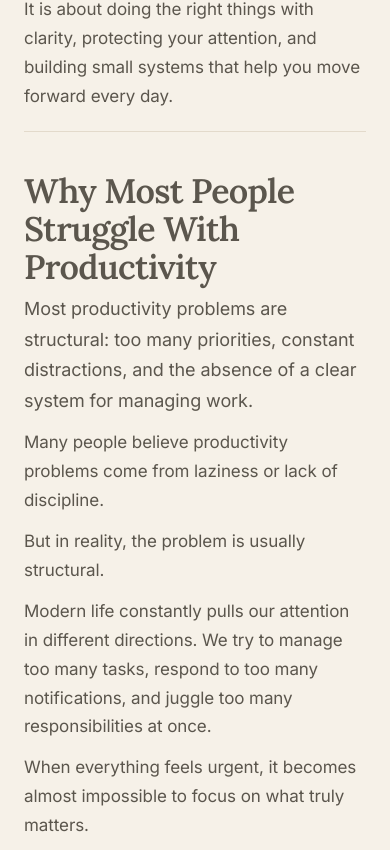
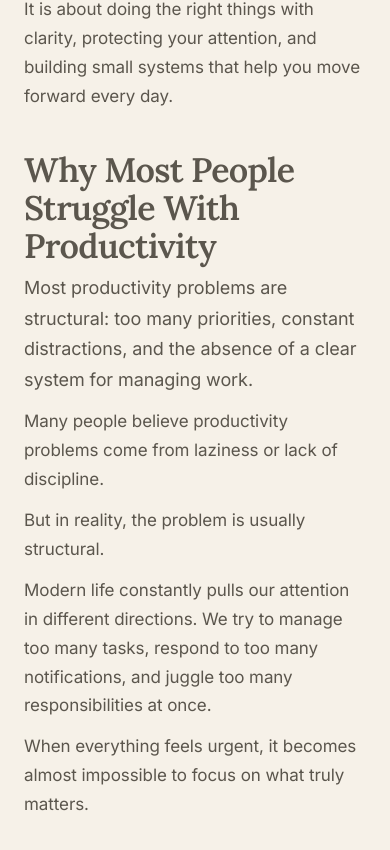
Before and after one commit to Dante13php/Lifestyle-Knowledge, a Next.js app: page /blog/how-to-be-more-productive-in-daily-life in a window 390 px wide. Shown: the part 2294-3144 px from the top of the page. Built offline with nearby package versions, Linux system fonts and the light colour scheme; no server answers.

Commit message:
Typography hierarchy, lead bubble, blog structure, SEO

```diff
--- a/app/globals.css
+++ b/app/globals.css
@@ -569,20 +569,20 @@ button {
 }
 
 /* ============================================
-   Article content — vertical rhythm & spacing scale
-   Single source for all article spacing. Prose margins are zeroed in tailwind.config.js.
-   Scale: 0.375rem (6px) | 0.5rem (8px) | 0.75rem (12px) | 1rem (16px) | 1.5rem (24px) | 2rem (32px) | 2.5rem (40px) | 3rem (48px)
-   Goal: continuous editorial flow, clear hierarchy, no double spacing.
-   Editorial rhythm: more space above headings, less below (heading stays connected to content).
+   Article content — single vertical rhythm system
+   All article flow spacing is controlled here only. Prose (Tailwind Typography)
+   margins are zeroed in tailwind.config.js; do not re-apply margin via prose-*
+   utilities on the article wrapper (blockquote, pre, hr, headings).
+   Scale: 0.375rem | 0.5rem | 0.75rem | 1rem | 1.5rem | 2rem | 2.5rem | 3rem
+   Rule: every section start (h2/h3) gets the same space above it regardless
+   of what precedes it (paragraph, hr, custom block). Sibling selectors only
+   adjust the h2 top border (hide after divider) and re-assert the same margin.
    ============================================ */
 
-/* ——— Editorial rhythm tokens (tune in one place) ——— */
+/* ——— Rhythm tokens: one place to tune section spacing ——— */
 .article-content {
-  /* Same space above every section heading (h2/h3) so divider vs no-divider looks identical */
-  --article-heading-top: 3rem;
-  --article-heading-top-sm: 2.25rem;
-  --article-heading-after-break: 3rem;
-  --article-heading-after-break-sm: 2.25rem;
+  --article-heading-top: 3rem;      /* space above every h2 section start */
+  --article-heading-top-sm: 2.25rem; /* space above every h3 subsection */
   --article-heading-bottom: 0.5rem;
   --article-heading-bottom-sm: 0.375rem;
 }
@@ -597,7 +597,8 @@ button {
   margin-bottom: 0;
 }
 
-/* ——— H2: section break above, tight connection to first paragraph below ——— */
+/* ——— H2: same space above every section start; tight below (override prose) ——— */
+.article-content.prose h2,
 .article-content h2 {
   margin-top: var(--article-heading-top);
   margin-bottom: var(--article-heading-bottom);
@@ -608,17 +609,11 @@ button {
 }
 
 /*
- * After break (divider / block / callout / quote / diagram) → heading
- * Same margin as default h2/h3 so spacing is identical with or without a divider.
- * Divider→h2: prose top border off so it doesn't double with the hr.
+ * After break (block / callout / quote / diagram) → heading.
+ * Same margin as default so spacing is identical with or without a block.
+ * Only job: (1) hide h2 top border so it doesn't double with hr,
  * Prose h2 border is disabled for these so the line doesn’t double up.
  */
-.article-content hr + h2,
-.article-content .section-divider + h2 {
-  border-top-width: 0;
-}
-.article-content hr + h2,
-.article-content .section-divider + h2,
 .article-content .tip + h2,
 .article-content .example + h2,
 .article-content .highlight + h2,
@@ -634,10 +629,8 @@ button {
 .article-content ol + h2,
 .article-content pre + h2,
 .article-content .overflow-x-auto + h2 {
-  margin-top: var(--article-heading-after-break);
+  margin-top: var(--article-heading-top);
 }
-.article-content hr + h3,
-.article-content .section-divider + h3,
 .article-content .tip + h3,
 .article-content .example + h3,
 .article-content .highlight + h3,
@@ -653,7 +646,7 @@ button {
 .article-content ol + h3,
 .article-content pre + h3,
 .article-content .overflow-x-auto + h3 {
-  margin-top: var(--article-heading-after-break-sm);
+  margin-top: var(--article-heading-top-sm);
 }
 
 /* First paragraph or section-lead block after H2: same lead styling, tight margin below */
@@ -671,7 +664,8 @@ button {
   color: var(--text-strong);
 }
 
-/* ——— H3: subsection, less space above than h2, tight below ——— */
+/* ——— H3: subsection, less space above than h2, tight below (override prose) ——— */
+.article-content.prose h3,
 .article-content h3 {
   margin-top: var(--article-heading-top-sm);
   margin-bottom: var(--article-heading-bottom-sm);
@@ -698,11 +692,13 @@ button {
   margin-bottom: 0.5rem;
 }
 
-/* ——— Blockquote, pre, table wrapper: deliberate block spacing ——— */
+/* ——— Blockquote, pre, table wrapper (override prose so article owns spacing) ——— */
+.article-content.prose blockquote,
 .article-content blockquote {
   margin-top: 1.5rem;
   margin-bottom: 1.5rem;
 }
+.article-content.prose pre,
 .article-content pre {
   margin-top: 1rem;
   margin-bottom: 1rem;
@@ -740,31 +736,11 @@ button {
   width: 100%;
 }
 
-/* ——— HR / section divider ——— */
-.article-content hr,
-.article-content .section-divider {
-  margin-top: 1.5rem;
-  margin-bottom: 1.5rem;
-  width: 100%;
-  border: none;
-  border-top: 1px solid var(--border);
-}
-
-.section-divider {
-  margin-top: 1.5rem;
-  margin-bottom: 1.5rem;
-  width: 100%;
-  border: none;
-  border-top: 1px solid var(--border);
-}
-
 /* ——— Responsive: slightly tighter on small viewports ——— */
 @media (max-width: 640px) {
   .article-content {
     --article-heading-top: 2.5rem;
     --article-heading-top-sm: 2rem;
-    --article-heading-after-break: 2.5rem;
-    --article-heading-after-break-sm: 2rem;
     --article-heading-bottom: 0.5rem;
     --article-heading-bottom-sm: 0.25rem;
   }
@@ -793,11 +769,6 @@ button {
     margin-top: 1.25rem;
     margin-bottom: 1.25rem;
   }
-  .article-content hr,
-  .article-content .section-divider {
-    margin-top: 1.25rem;
-    margin-bottom: 1.25rem;
-  }
 }
 
 @media (prefers-reduced-motion: reduce) {
--- a/components/blog/ArticleLayout.tsx
+++ b/components/blog/ArticleLayout.tsx
@@ -145,10 +145,9 @@ export function ArticleLayout({ post, children, toc, seriesNav }: ArticleLayoutP
               "article-content max-w-[68ch] font-body text-[var(--text-body)]",
               "prose prose-neutral max-w-none",
               "prose-p:leading-[1.625] prose-p:first-of-type:text-lg prose-p:first-of-type:leading-[1.6] prose-p:first-of-type:text-[var(--foreground)]",
-              "prose-h2:font-heading prose-h2:text-2xl prose-h2:font-semibold prose-h2:tracking-tight prose-h2:text-[var(--foreground)] prose-h2:border-t prose-h2:border-[var(--border)] prose-h2:first-of-type:border-0 prose-h2:first-of-type:pt-0",
+              "prose-h2:font-heading prose-h2:text-2xl prose-h2:font-semibold prose-h2:tracking-tight prose-h2:text-[var(--foreground)]",
               "prose-h3:font-heading prose-h3:text-lg prose-h3:font-medium prose-h3:tracking-tight prose-h3:text-[var(--foreground)]",
               "prose-h4:text-base prose-h4:font-medium prose-li:leading-[1.6]",
-              "prose-blockquote:mt-0 prose-blockquote:mb-0 prose-pre:mt-0 prose-pre:mb-0",
             ].join(" ")}
           >
             {children}
--- a/components/blog/MDXComponents.tsx
+++ b/components/blog/MDXComponents.tsx
@@ -69,9 +69,7 @@ export const mdxArticleComponents: MDXComponents = {
       {children}
     </blockquote>
   ),
-  hr: () => (
-    <hr className="border-[var(--border)] border-t" aria-hidden />
-  ),
+  hr: () => null,
   code: ({ children, ...props }) => (
     <code
       className="rounded bg-[var(--surface-2)] px-1.5 py-0.5 font-normal text-[var(--muted)] [font-size:0.9em]"
--- a/components/blog/blocks/SectionDivider.tsx
+++ /dev/null
@@ -1,8 +0,0 @@
-export function SectionDivider() {
-  return (
-    <hr
-      className="section-divider border-0 border-t border-[var(--border)]"
-      aria-hidden
-    />
-  );
-}
--- a/components/blog/blocks/index.ts
+++ b/components/blog/blocks/index.ts
@@ -6,7 +6,6 @@ export { Example } from "./Example";
 export { PullQuote } from "./PullQuote";
 export { Checklist } from "./Checklist";
 export { SectionLead } from "./SectionLead";
-export { SectionDivider } from "./SectionDivider";
 export { Highlight } from "./Highlight";
 
 import { SectionDiagram } from "../SectionDiagram";
@@ -18,7 +17,6 @@ import { Example } from "./Example";
 import { PullQuote } from "./PullQuote";
 import { Checklist } from "./Checklist";
 import { SectionLead } from "./SectionLead";
-import { SectionDivider } from "./SectionDivider";
 import { Highlight } from "./Highlight";
 
 /** MDX component map for article UX blocks. Reuse in MDXComponents. */
@@ -31,7 +29,6 @@ export const mdxBlocks = {
   PullQuote,
   Checklist,
   SectionLead,
-  SectionDivider,
   Highlight,
   SectionDiagram,
 } as const;
--- a/content/posts/how-to-be-more-productive-in-daily-life.mdx
+++ b/content/posts/how-to-be-more-productive-in-daily-life.mdx
@@ -38,8 +38,6 @@ Productivity is not about doing more — it's about doing the right things with
 Real productivity is much simpler than most people think.
 
 It is about doing the right things with clarity, protecting your attention, and building small systems that help you move forward every day.
-
-<SectionDivider />
 
 ## Why Most People Struggle With Productivity
 
@@ -91,8 +89,6 @@ What is most important right now?
 These small decisions create mental friction and drain energy.
 
 A simple system removes this friction and makes it easier to focus on doing the work itself.
-
-<SectionDivider />
 
 ## The Practical Productivity Framework
 
@@ -197,8 +193,6 @@ Another effective way to protect attention is to work in focused blocks of time.
 For many people, a block of forty-five to ninety minutes works well.
 
 During this time, the goal is simple: work on one task without interruptions.
-
-<SectionDivider />
 
 ## Energy — Manage Your Physical and Mental State
 
--- a/content/posts/the-rule-of-three-tasks.mdx
+++ b/content/posts/the-rule-of-three-tasks.mdx
@@ -50,8 +50,6 @@ Write your three tasks the night before or first thing in the morning. Keep them
 
 </Example>
 
-<SectionDivider />
-
 <PullQuote author="Greg McKeown" source="Essentialism">
 
 If it isn’t a clear yes, then it’s a clear no.
--- a/content/templates/article-template.mdx
+++ b/content/templates/article-template.mdx
@@ -52,8 +52,6 @@ Use Highlight for a single standout sentence you want to emphasize—one idea, o
 
 More body text as needed.
 
-<SectionDivider />
-
 ## Second Section Heading
 
 <SectionLead>
@@ -98,8 +96,6 @@ You can illustrate an idea with an Example block.
 
 </Checklist>
 
-<SectionDivider />
-
 ## Conclusion or Final Section
 
 <SectionLead>
--- a/tailwind.config.js
+++ b/tailwind.config.js
@@ -122,12 +122,6 @@ module.exports = {
               padding: "0",
               fontSize: "0.875rem",
             },
-            hr: {
-              marginTop: "0",
-              marginBottom: "0",
-              borderColor: "var(--border)",
-              borderTopWidth: "1px",
-            },
             "thead th": {
               borderBottomColor: "var(--border)",
               color: "var(--muted)",
```
Also changed, not shown: 1 other file (tests, documents, lock files or other folders).
